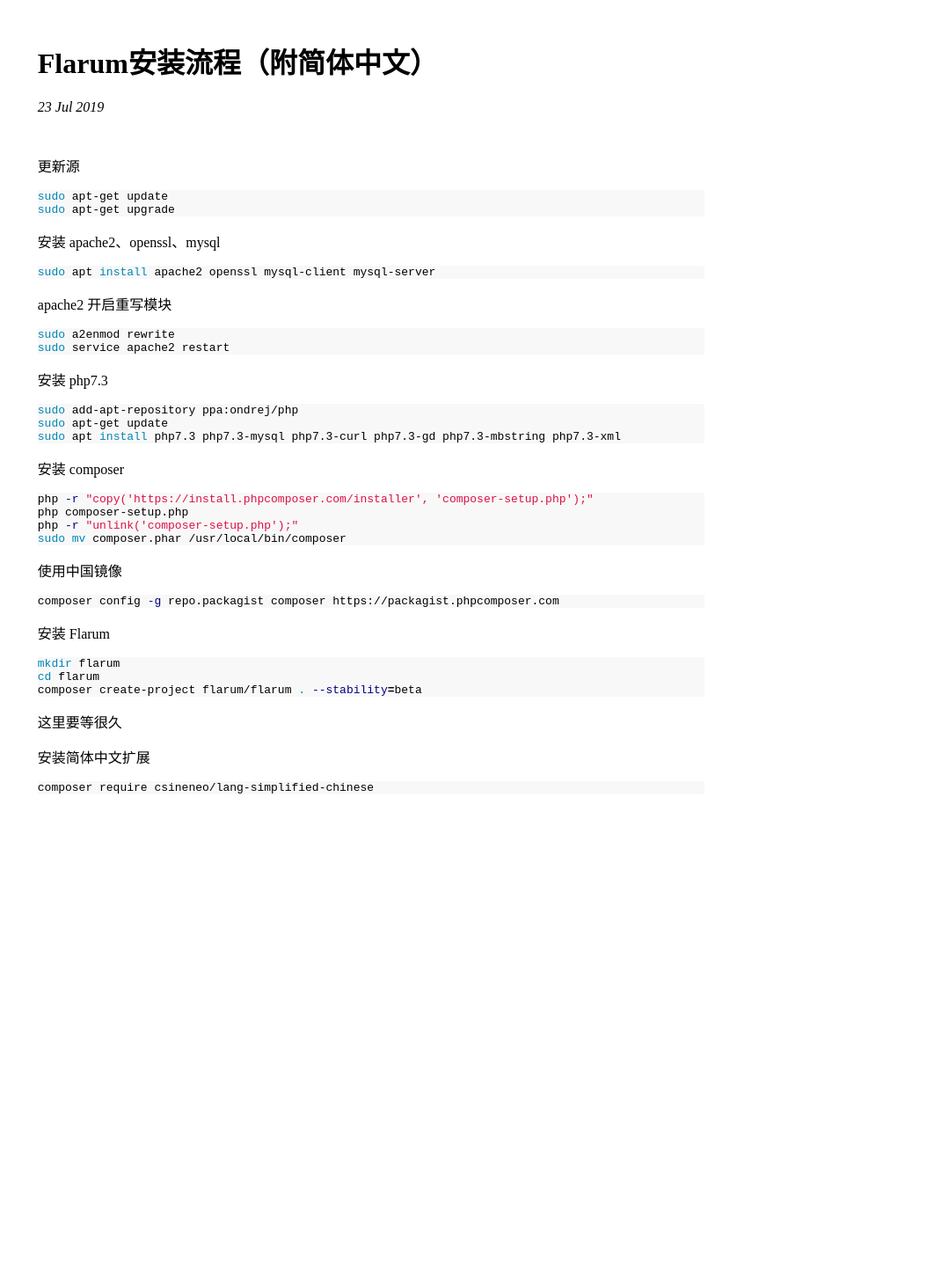
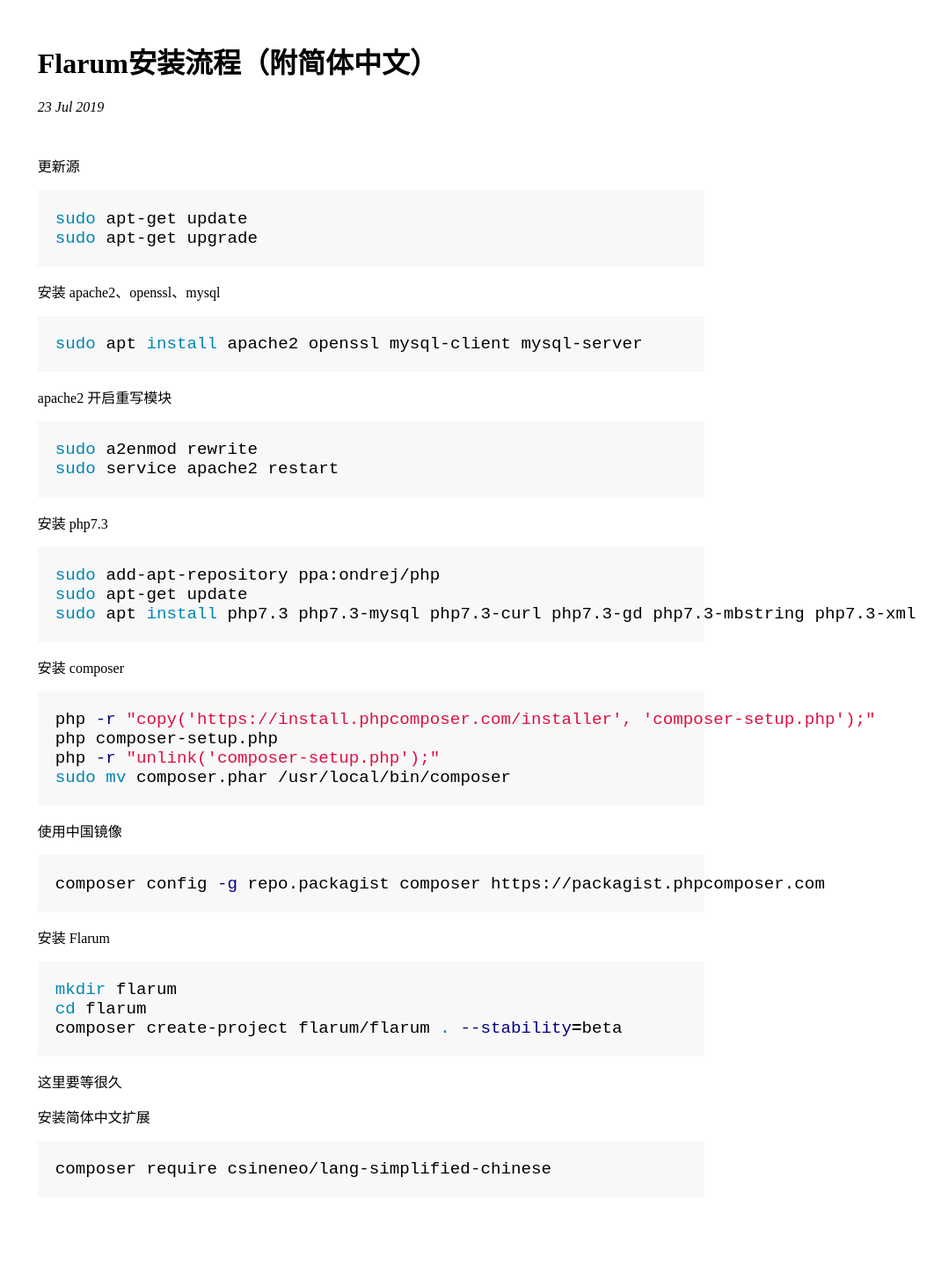
Before and after one commit to liuwenkiii/liuwenkiii.github.io, a Jekyll site: the page built from _posts/2019-07-23-install-flarum.md, in a window 1280 px wide. Shown: the whole page at 88% size, without its empty margins (218-1280 px from the left). Built offline with Jekyll 4.4.1, drawn with Linux system fonts in a browser that asks for light colours; before the commit the page ends 1005 px from its top, so only the background shows below that.

Commit message:
code style changed

```diff
--- a/css/syntax.css
+++ b/css/syntax.css
@@ -206,4 +206,6 @@
 }
 .highlight {
   background-color: #f8f8f8;
+  padding: 1px 10px;
+  font-size: 1.2rem;
 }
```
Also changed, not shown: _posts/2019-07-23-install-flarum.md (line endings or trailing spaces).
